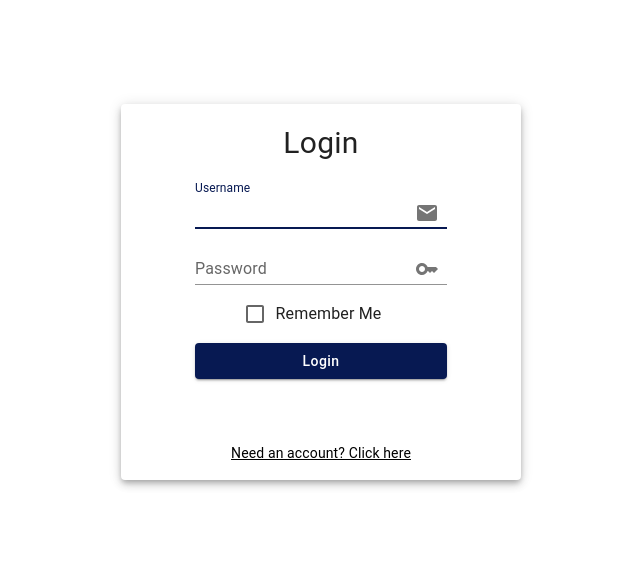
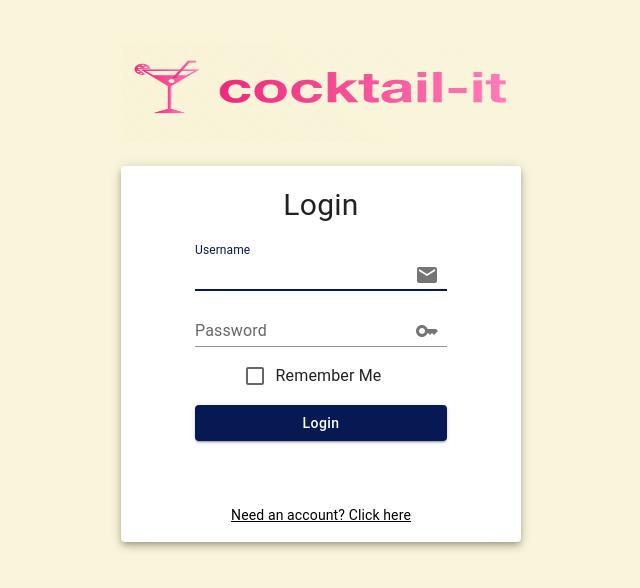
Before and after one commit to GalBachar3/cocktail-it, a React (Vite) app in the folder client/: page /login in a window 1280 px wide. Shown: the part 108-696 px from the top of the page, without its empty margins (319-959 px from the left). Built offline with nearby package versions, Linux system fonts and the light colour scheme.

Commit message:
exterior design

```diff
--- a/client/src/App/UnauthApp/components/UserAdmission/index.jsx
+++ b/client/src/App/UnauthApp/components/UserAdmission/index.jsx
@@ -1,11 +1,15 @@
-import { Paper, Typography, useTheme } from '@mui/material';
+import { Grid, Paper, Typography, useTheme } from '@mui/material';
 import { Link } from 'react-router-dom';
 import { Center, Column } from '../../../../Layout';
+import logo from '../../../../Assets/logo.png'
 
 const UserAdmission = ({ formTitle, to, message, FormContent }) => {
     const { palette: { mode } } = useTheme();
 
     return (
+        <Grid sx={{width: '100%', height:'100%',display:'flex', flexDirection:'column', alignItems:'center', justifyContent:'center', backgroundColor: '#f9f5da'}}>
+        <img src={logo} alt='logo' height='100px' width='400px' style={{alignSelf: 'center'}}></img>
+        <br/>
         <Paper elevation={5} sx={{ width: 400, padding: 2 }}>
             <Column sx={{ gap: 2, alignItems: 'center' }}>
                 <Typography fontSize={30}>{formTitle}</Typography>
@@ -19,6 +23,8 @@ const UserAdmission = ({ formTitle, to, message, FormContent }) => {
                 </Center>
             </Column>
         </Paper>
+        </Grid>
+
     );
 };
 
```
Also changed, not shown: client/src/Assets/logo.png (added).
